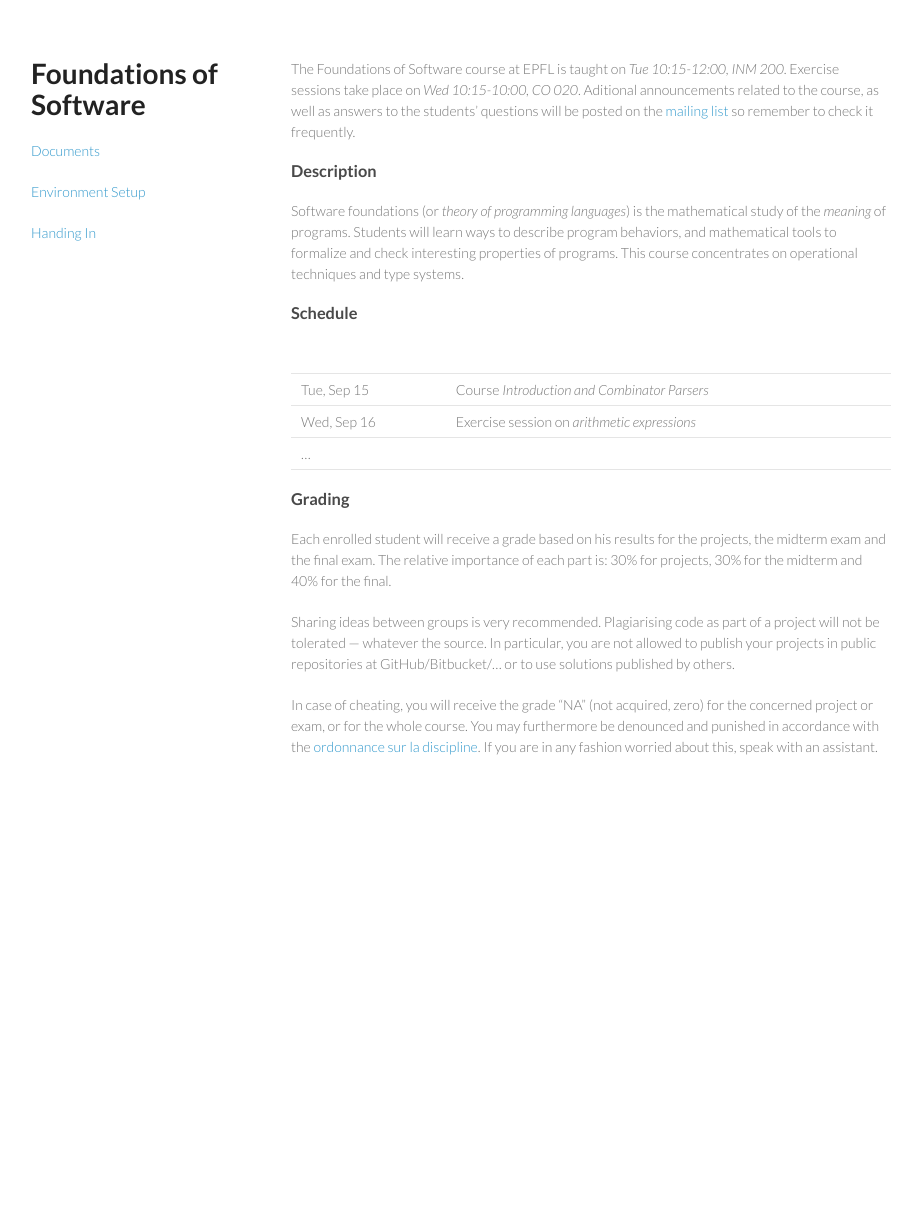
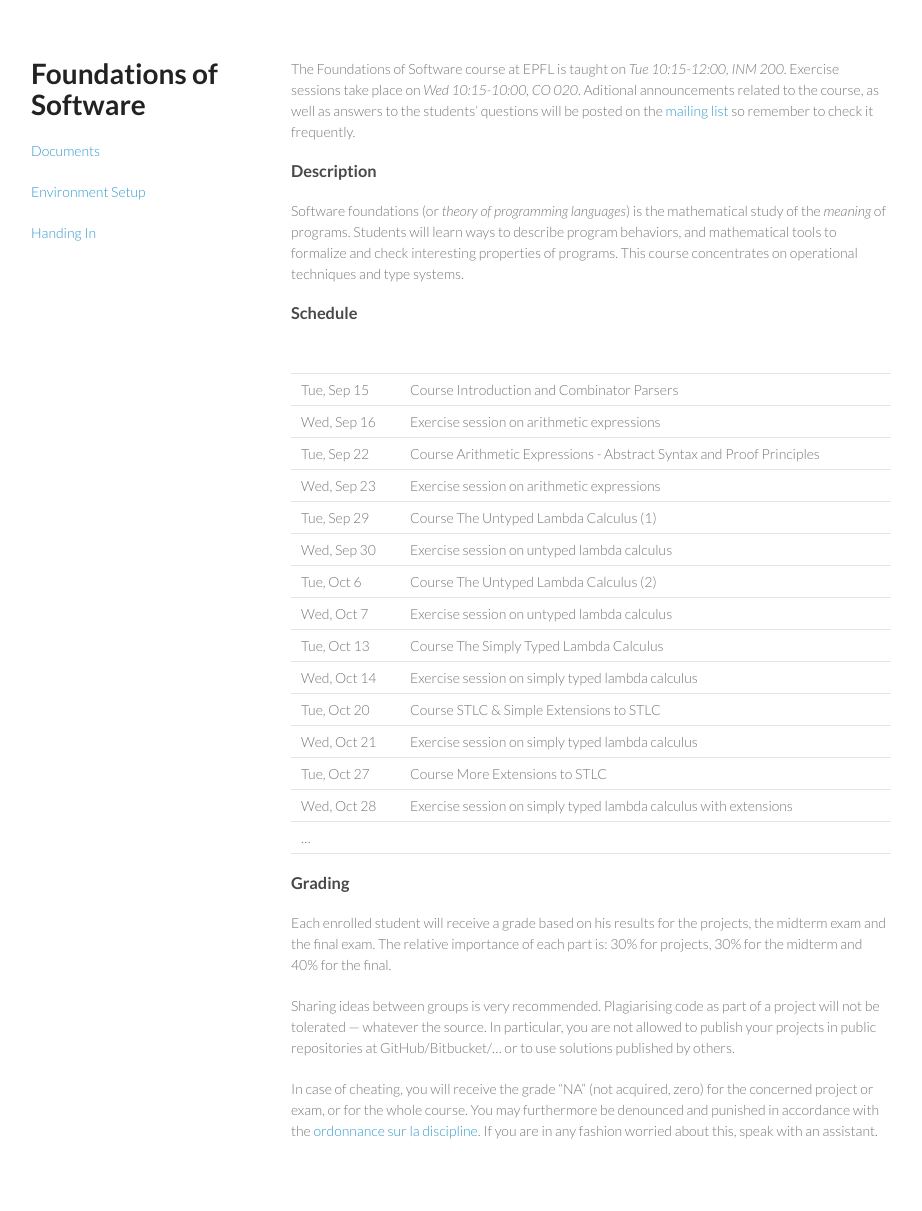
Before and after one commit to christophetd/fos2015.github.io, a Jekyll site: the page built from index.md, in a window 1280 px wide. Shown: the whole page, without its empty margins (179-1101 px from the left). Built offline with Jekyll 4.4.1, drawn with Linux system fonts in a browser that asks for light colours; before the commit the page ends 900 px from its top, so only the background shows below that.

Commit message:
generated at 2015-09-15 17:18:08.257066

```diff
--- a/index.md
+++ b/index.md
@@ -16,11 +16,23 @@ Software foundations (or *theory of programming languages*) is the mathematical
 
 ### Schedule
 
-|             |                                                         |
-|-------------|---------------------------------------------------------|
-| Tue, Sep 15 | Course *Introduction and Combinator Parsers*          |
-| Wed, Sep 16 | Exercise session on *arithmetic expressions*            |
-| ...         |                                                         |
+|             |                                                                      |
+|-------------|----------------------------------------------------------------------|
+| Tue, Sep 15 | Course Introduction and Combinator Parsers                           |
+| Wed, Sep 16 | Exercise session on arithmetic expressions                           |
+| Tue, Sep 22 | Course Arithmetic Expressions - Abstract Syntax and Proof Principles |
+| Wed, Sep 23 | Exercise session on arithmetic expressions                           |
+| Tue, Sep 29 | Course The Untyped Lambda Calculus (1)                               |
+| Wed, Sep 30 | Exercise session on untyped lambda calculus                          |
+| Tue, Oct 6  | Course The Untyped Lambda Calculus (2)                               |
+| Wed, Oct 7  | Exercise session on untyped lambda calculus                          |
+| Tue, Oct 13 | Course The Simply Typed Lambda Calculus                              |
+| Wed, Oct 14 | Exercise session on simply typed lambda calculus                     |
+| Tue, Oct 20 | Course STLC & Simple Extensions to STLC                              |
+| Wed, Oct 21 | Exercise session on simply typed lambda calculus                     |
+| Tue, Oct 27 | Course More Extensions to STLC                                       |
+| Wed, Oct 28 | Exercise session on simply typed lambda calculus with extensions     |
+| ...         |                                                                      |
 
 ### Grading
 
```
Also changed, not shown: 4 other files.
